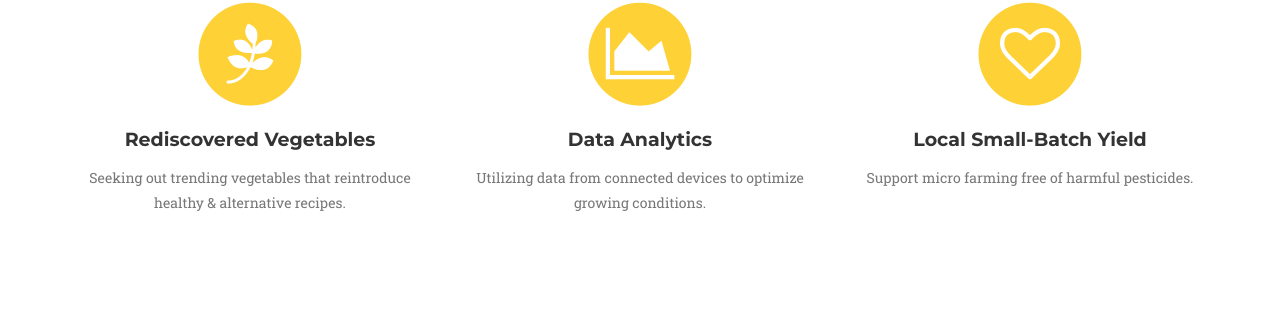
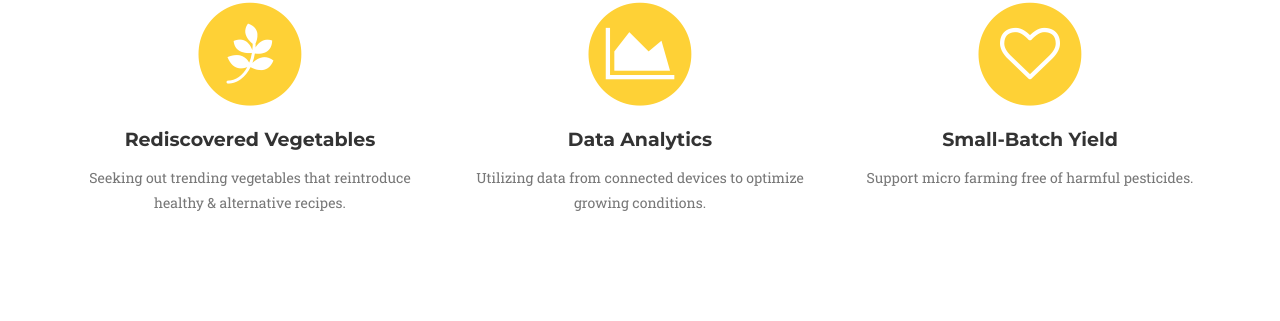
Before and after one commit to jasdumas/hipsterveggies, a Jekyll site: the page built from index.html, in a window 1280 px wide and 900 px high, scrolled down 938 px. Shown: the part 132-453 px from the top of the window. Built offline with Jekyll 4.4.1, drawn with Linux system fonts in a browser that asks for light colours; some web fonts are replaced.

Commit message:
small text edit to remove 'local'

```diff
--- a/_includes/services.html
+++ b/_includes/services.html
@@ -29,7 +29,7 @@
                         <i class="fa fa-circle fa-stack-2x text-primary"></i>
                         <i class="fa fa-heart-o fa-stack-1x fa-inverse"></i>
                     </span>
-                    <h4 class="service-heading">Local Small-Batch Yield</h4>
+                    <h4 class="service-heading">Small-Batch Yield</h4>
                     <p class="text-muted">Support micro farming free of harmful pesticides.</p>
                 </div>
             </div>
```
